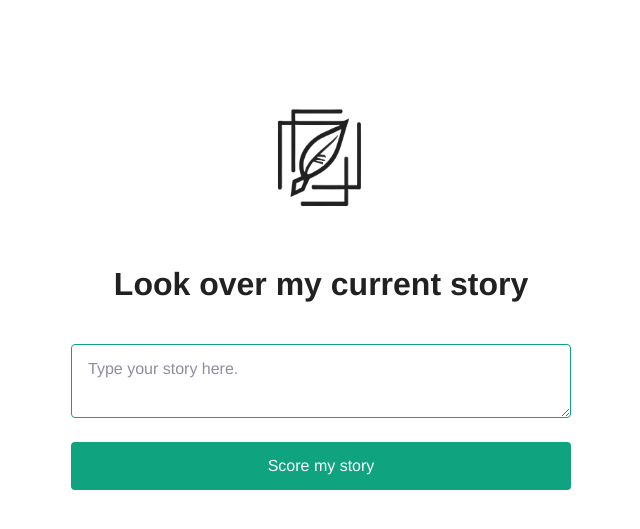
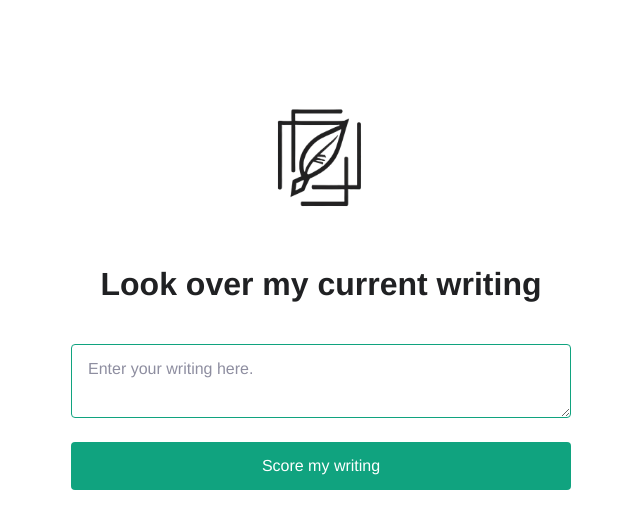
Before and after one commit to sychen23/storyreview-api-flask, a Flask app: page / in a window 1280 px wide. Shown: the top 529 px of the page, without its empty margins (319-959 px from the left). Run offline with Flask 2, Linux system fonts and the light colour scheme; some web fonts are replaced.

Commit message:
Update 'story' to writing

```diff
--- a/templates/index.html
+++ b/templates/index.html
@@ -10,10 +10,10 @@
 
 <body>
   <img src="{{ url_for('static', filename='logo-no-background.png') }}" class="icon" />
-  <h3>Look over my current story</h3>
+  <h3>Look over my current writing</h3>
   <form action="/" method="post">
-    <textarea type="text" name="story" placeholder="Type your story here." required></textarea>
-    <input type="submit" value="Score my story" />
+    <textarea type="text" name="story" placeholder="Enter your writing here." required></textarea>
+    <input type="submit" value="Score my writing" />
   </form>
   {% if table %}
   <div class="result">
```
